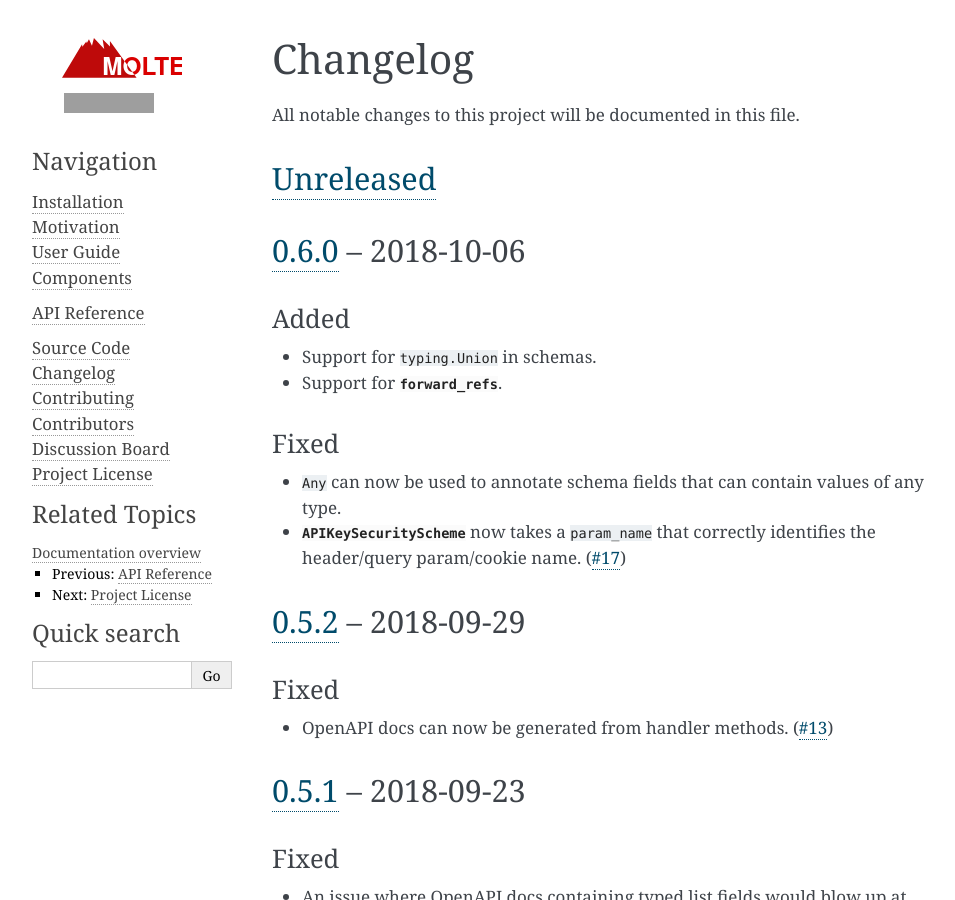
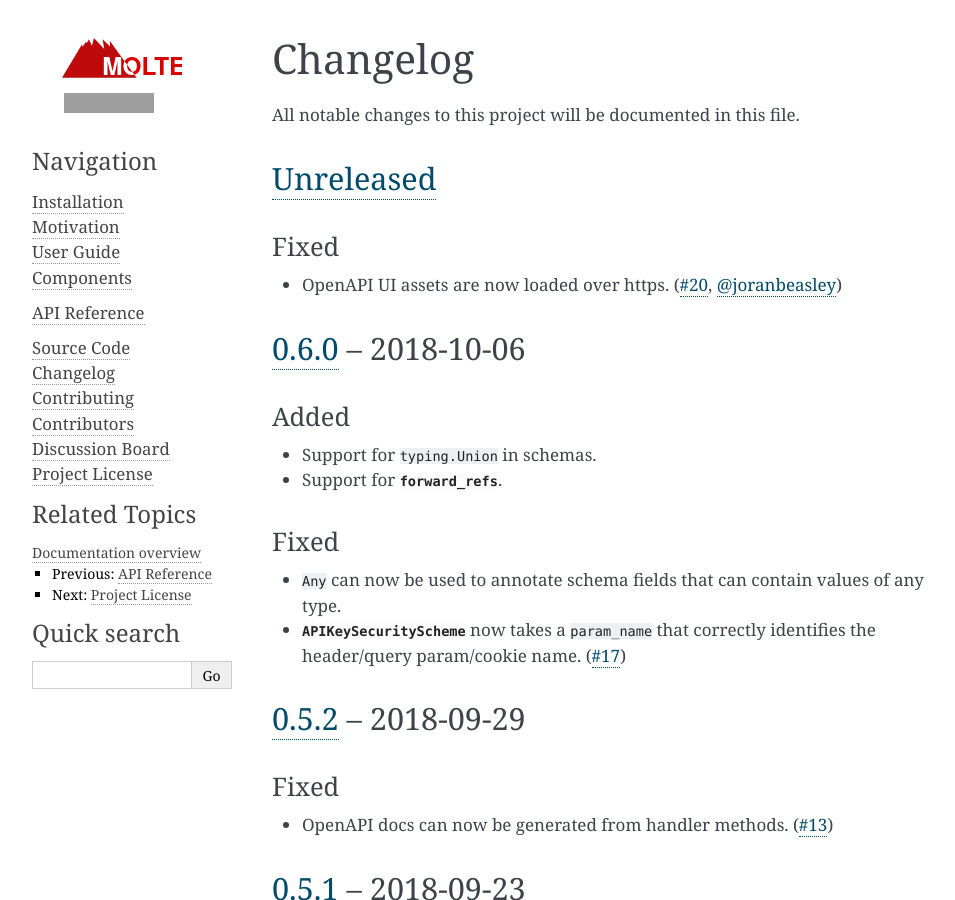
Before and after one commit to Bogdanp/molten, a Sphinx documentation site: the page built from docs/source/changelog.rst, in a window 1280 px wide and 900 px high. Shown: the whole window, without its empty margins (148-1103 px from the left). Built offline with Sphinx 7.4.7, drawn with Linux system fonts in a browser that asks for light colours; grey boxes are pictures that could not be loaded.

Commit message:
doc: update changelog

```diff
--- a/docs/source/changelog.rst
+++ b/docs/source/changelog.rst
@@ -8,6 +8,14 @@ All notable changes to this project will be documented in this file.
 
 `Unreleased`_
 -------------
+
+Fixed
+^^^^^
+
+* OpenAPI UI assets are now loaded over https.  (`#20`_, `@joranbeasley`_)
+
+.. _#20: https://github.com/Bogdanp/molten/issues/20
+.. _@joranbeasley: https://github.com/joranbeasley
 
 
 `0.6.0`_ -- 2018-10-06
```
